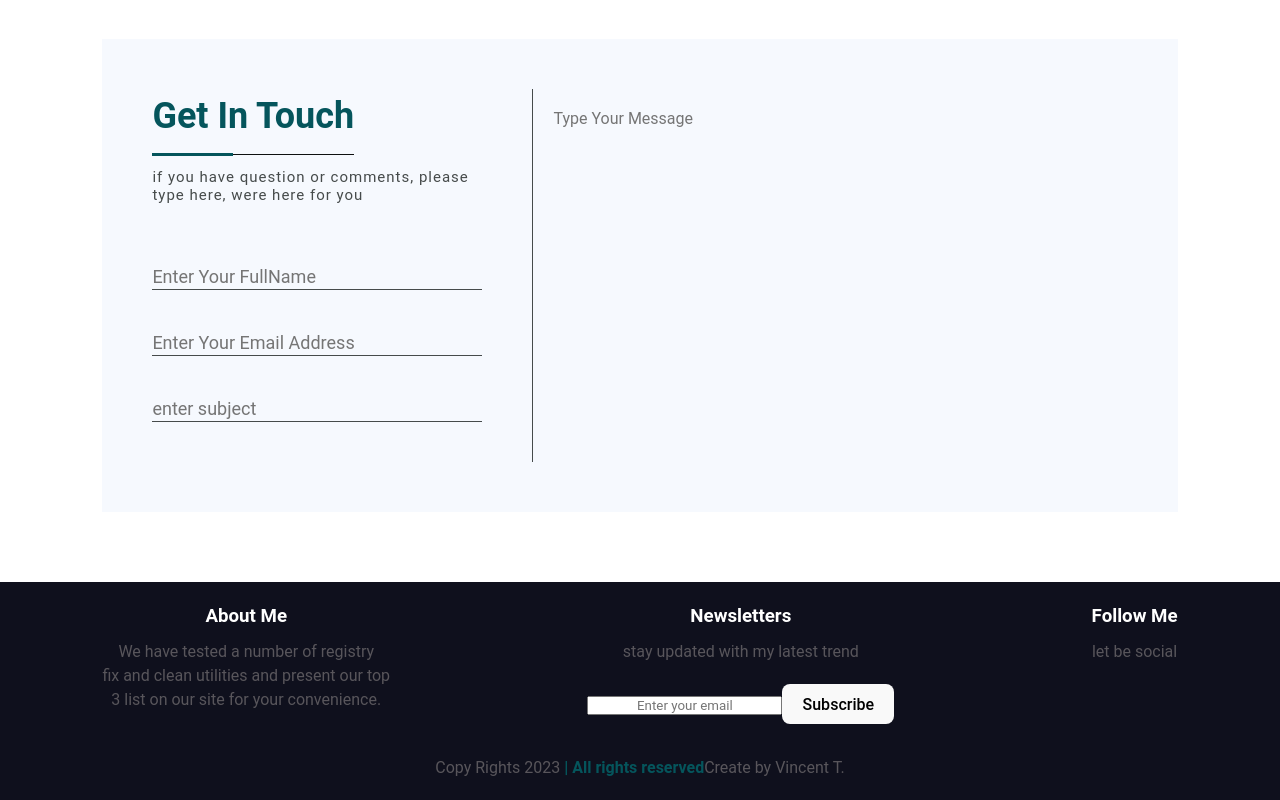
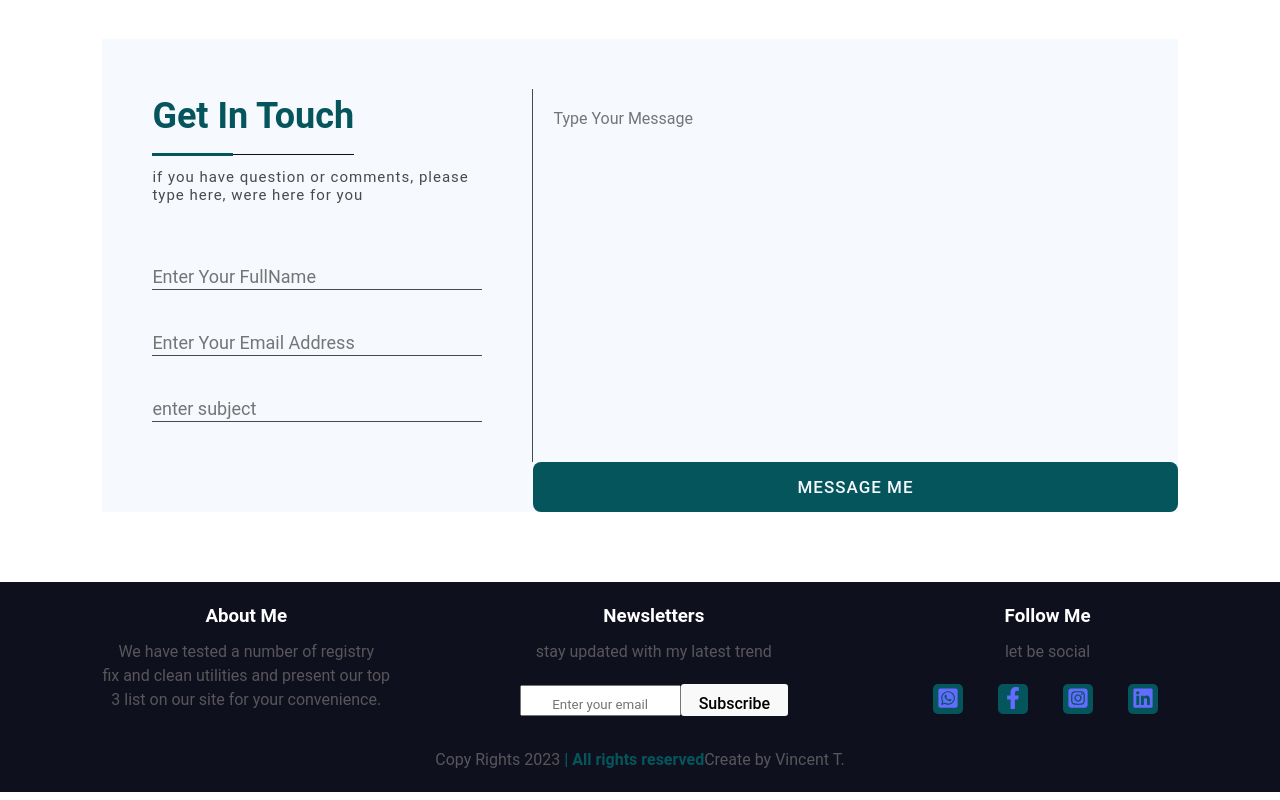
Before and after one commit to kubwimanav/portofolior, a React (Vite) app: page / in a window 1280 px wide. Shown: the part 3703-4503 px from the top of the page. Built offline with nearby package versions, Linux system fonts and the light colour scheme.

Commit message:
portofolio

```diff
--- a/src/App.css
+++ b/src/App.css
@@ -917,6 +917,15 @@ color: #e3e3e8;
 
 
 }
+.footer-email{
+	width: 60%;
+	padding: 10px 0px 2px 0px;
+}
+.footer-buttond{
+	border-radius: 3px;
+	width: 40%;
+	padding: 9px 0px 2px 0px;
+}
 .vinct p{
 margin-top: 10px;
 
--- a/src/App.jsx
+++ b/src/App.jsx
@@ -10,6 +10,10 @@ import { FaCode } from "react-icons/fa";
 import { MdNoPhotography } from "react-icons/md";
 import { MdGraphicEq } from "react-icons/md";
 import { IoMdWifi } from "react-icons/io";
+import { FaLinkedin } from "react-icons/fa";
+import { FaWhatsappSquare} from "react-icons/fa";
+import { FaSquareInstagram } from "react-icons/fa6";
+import { FaFacebookF } from "react-icons/fa";
 import { FaMobileScreenButton } from "react-icons/fa6";
 import { SiAntdesign } from "react-icons/si";
 
@@ -576,12 +580,13 @@ function App() {
                     className="input"
                     name="subject"
                     placeholder="enter subject"
-                    {...register('subject', {
+                    {...register("subject", {
                       required: {
-                      value:true,
-                    }})}
+                        value: true,
+                      },
+                    })}
                   />
-                  {errors.subject&&<p>subject is required</p>}
+                  {errors.subject && <p>subject is required</p>}
                 </div>
               </form>
             </div>
@@ -594,7 +599,9 @@ function App() {
                     name="subject"
                     placeholder="Type Your Message"
                   ></textarea>
-
+                  <button className="sendbutton" id="sendButton" type="submit">
+                    MESSAGE ME
+                  </button>
                   <p id="errorText" className="error-text"></p>
                 </div>
               </form>
@@ -623,6 +630,7 @@ function App() {
                 >
                   <input
                     type="email"
+                    className='footer-email'
                     name="email"
                     placeholder="Enter your email"
                     {...register("email", {
@@ -632,18 +640,24 @@ function App() {
                     })}
                   />
                   {errors.name && <p>email is required</p>}
-                  <button type="submit">Subscribe</button>
+                  <button type="submit" className='footer-buttond'>Subscribe</button>
                 </form>
               </div>
               <div>
                 <h3>Follow Me</h3>
                 <p>let be social</p>
-                {/* <div className="contactSocialMedia">
-                  <a href="#"><i className="fa-brands fa-facebook-f"></i></a>
-                  <a href="#"><i className="fa-brands fa-twitter"></i></a>
-                  <a href="#"><i className="fa-brands fa-instagram"></i></a>
-                  <a href="#"><i className="fa-brands fa-linkedin-in"></i></a>
-                </div> */}
+                <div className="contactSocialMedia">
+                  <a href="#">
+                    <FaWhatsappSquare />
+                  </a>
+                  <a href="#"><FaFacebookF /></a>
+                  <a href="#">
+                    <FaSquareInstagram />
+                  </a>
+                  <a href="#">
+                    <FaLinkedin />
+                  </a>
+                </div>
               </div>
             </div>
 
```
